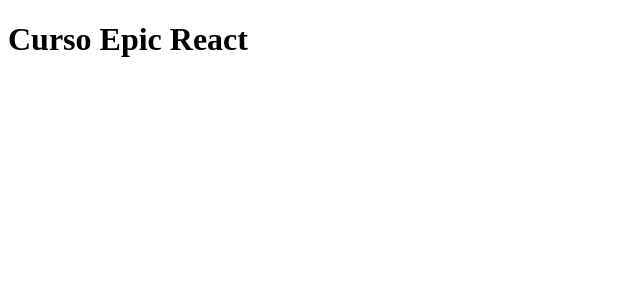
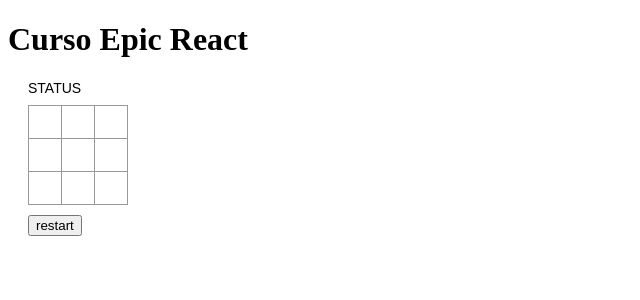
Before and after one commit to erisvaldocorreia2/epic-react, a React (Create React App) app: page /exe4 in a window 1280 px wide. Shown: the top 300 px of the page, without its empty margins (0-640 px from the left). Built offline with nearby package versions, Linux system fonts and the light colour scheme.

Commit message:
iniciando exercicio 4

```diff
--- a/src/Home.js
+++ b/src/Home.js
@@ -1,6 +1,5 @@
 import React from "react";
 import { Link } from "react-router-dom";
-import "./styles.css";
 
 export default function Home() {
   return (
@@ -13,6 +12,8 @@
         <br />
         <Link to="/exe3">Exercicio 3 - useStates</Link>
         <br />
+        <Link to="/exe4">Exercicio 4 - useStates Tic Tac Toe</Link>
+        <br />
       </div>
       <div>
         <h3>Advanced Hooks</h3>
--- a/src/react-hooks/Exercise4.js
+++ b/src/react-hooks/Exercise4.js
@@ -1 +1,121 @@
-// a ser realizado
+import * as React from "react";
+
+function Board() {
+  // 🐨 squares is the state for this component. Add useState for squares
+  const squares = Array(9).fill(null);
+
+  // 🐨 We'll need the following bits of derived state:
+  // - nextValue ('X' or 'O')
+  // - winner ('X', 'O', or null)
+  // - status (`Winner: ${winner}`, `Scratch: Cat's game`, or `Next player: ${nextValue}`)
+  // 💰 I've written the calculations for you! So you can use my utilities
+  // below to create these variables
+
+  // This is the function your square click handler will call. `square` should
+  // be an index. So if they click the center square, this will be `4`.
+  function selectSquare(square) {
+    // 🐨 first, if there's already winner or there's already a value at the
+    // given square index (like someone clicked a square that's already been
+    // clicked), then return early so we don't make any state changes
+    //
+    // 🦉 It's typically a bad idea to mutate or directly change state in React.
+    // Doing so can lead to subtle bugs that can easily slip into production.
+    //
+    // 🐨 make a copy of the squares array
+    // 💰 `[...squares]` will do it!)
+    //
+    // 🐨 set the value of the square that was selected
+    // 💰 `squaresCopy[square] = nextValue`
+    //
+    // 🐨 set the squares to your copy
+  }
+
+  function restart() {
+    // 🐨 reset the squares
+    // 💰 `Array(9).fill(null)` will do it!
+  }
+
+  function renderSquare(i) {
+    return (
+      <button className="square" onClick={() => selectSquare(i)}>
+        {squares[i]}
+      </button>
+    );
+  }
+
+  return (
+    <div>
+      {/* 🐨 put the status in the div below */}
+      <div className="status">STATUS</div>
+      <div className="board-row">
+        {renderSquare(0)}
+        {renderSquare(1)}
+        {renderSquare(2)}
+      </div>
+      <div className="board-row">
+        {renderSquare(3)}
+        {renderSquare(4)}
+        {renderSquare(5)}
+      </div>
+      <div className="board-row">
+        {renderSquare(6)}
+        {renderSquare(7)}
+        {renderSquare(8)}
+      </div>
+      <button className="restart" onClick={restart}>
+        restart
+      </button>
+    </div>
+  );
+}
+
+function Game() {
+  return (
+    <div className="game">
+      <div className="game-board">
+        <Board />
+      </div>
+    </div>
+  );
+}
+
+// eslint-disable-next-line no-unused-vars
+function calculateStatus(winner, squares, nextValue) {
+  return winner
+    ? `Winner: ${winner}`
+    : squares.every(Boolean)
+    ? `Scratch: Cat's game`
+    : `Next player: ${nextValue}`;
+}
+
+// eslint-disable-next-line no-unused-vars
+function calculateNextValue(squares) {
+  return squares.filter(Boolean).length % 2 === 0 ? "X" : "O";
+}
+
+// eslint-disable-next-line no-unused-vars
+function calculateWinner(squares) {
+  const lines = [
+    [0, 1, 2],
+    [3, 4, 5],
+    [6, 7, 8],
+    [0, 3, 6],
+    [1, 4, 7],
+    [2, 5, 8],
+    [0, 4, 8],
+    [2, 4, 6]
+  ];
+  for (let i = 0; i < lines.length; i++) {
+    const [a, b, c] = lines[i];
+    if (squares[a] && squares[a] === squares[b] && squares[a] === squares[c]) {
+      return squares[a];
+    }
+  }
+  return null;
+}
+
+function Exercise4() {
+  return <Game />;
+}
+
+export default Exercise4;
--- a/src/routes.js
+++ b/src/routes.js
@@ -5,6 +5,7 @@
 import Exercise1 from "./react-hooks/Exercise1";
 import Exercise2 from "./react-hooks/Exercise2";
 import Exercise3 from "./react-hooks/Exercise3";
+import Exercise4 from "./react-hooks/Exercise4";
 
 function Routes() {
   return (
@@ -14,6 +15,7 @@
         <Route component={Exercise1} path="/exe1" />
         <Route component={Exercise2} path="/exe2" />
         <Route component={Exercise3} path="/exe3" />
+        <Route component={Exercise4} path="/exe4" />
       </Switch>
     </BrowserRouter>
   );
--- a/src/styles.css
+++ b/src/styles.css
@@ -2,3 +2,223 @@
   font-family: sans-serif;
   text-align: center;
 }
+
+/* CSS fornecido pelo instrutor para visualização do curso */
+.tilt-root {
+  height: 150px;
+  background-color: red;
+  width: 200px;
+  background-image: -webkit-linear-gradient(315deg, #ff00ba 0%, #fae713 100%);
+  background-image: linear-gradient(135deg, #ff00ba 0%, #fae713 100%);
+  transform-style: preserve-3d;
+  will-change: transform;
+  transform: perspective(1000px) rotateX(0deg) rotateY(0deg) scale3d(1, 1, 1);
+}
+.tilt-child {
+  position: absolute;
+  width: 50%;
+  height: 50%;
+  top: 50%;
+  left: 50%;
+  transform: translateZ(30px) translateX(-50%) translateY(-50%);
+  box-shadow: 0 0 50px 0 rgba(51, 51, 51, 0.3);
+  background-color: white;
+}
+.totally-centered {
+  width: 100%;
+  height: 100%;
+  display: flex;
+  justify-content: center;
+  align-items: center;
+}
+
+.game {
+  font: 14px "Century Gothic", Futura, sans-serif;
+  margin: 20px;
+  min-height: 260px;
+}
+
+.game ol,
+.game ul {
+  padding-left: 30px;
+}
+
+.board-row:after {
+  clear: both;
+  content: "";
+  display: table;
+}
+
+.status {
+  margin-bottom: 10px;
+}
+
+.restart {
+  margin-top: 10px;
+}
+
+.square {
+  background: #fff;
+  border: 1px solid #999;
+  float: left;
+  font-size: 24px;
+  font-weight: bold;
+  line-height: 34px;
+  height: 34px;
+  margin-right: -1px;
+  margin-top: -1px;
+  padding: 0;
+  text-align: center;
+  width: 34px;
+}
+
+.square:focus {
+  outline: none;
+  background: #ddd;
+}
+
+.game {
+  display: flex;
+  flex-direction: row;
+}
+
+.game-info {
+  margin-left: 20px;
+  min-width: 190px;
+}
+
+/* For exercise 6, we're handling errors with an error boundary */
+body[class*="6"] :not(.render-container) > iframe,
+body[class*="6"] > iframe {
+  display: none;
+}
+
+.pokemon-info-app a {
+  color: #cc0000;
+}
+
+.pokemon-info-app a:focus,
+.pokemon-info-app a:hover,
+.pokemon-info-app a:active {
+  color: #8a0000;
+}
+
+.pokemon-info-app input {
+  line-height: 2;
+  font-size: 16px;
+  box-shadow: 0 0.125rem 0.25rem rgba(0, 0, 0, 0.075);
+  border: none;
+  border-radius: 2px;
+  padding-left: 10px;
+  padding-right: 10px;
+  background-color: #eee;
+}
+
+.pokemon-info-app button {
+  font-size: 1rem;
+  font-family: inherit;
+  border: 1px solid #ff0000;
+  background-color: #cc0000;
+  cursor: pointer;
+  padding: 8px 10px;
+  color: #eee;
+  border-radius: 3px;
+}
+
+.pokemon-info-app button:disabled {
+  border-color: #dc9494;
+  background-color: #f16161;
+  cursor: unset;
+}
+
+.pokemon-info-app button:hover:not(:disabled),
+.pokemon-info-app button:active:not(:disabled),
+.pokemon-info-app button:focus:not(:disabled) {
+  border-color: #cc0000;
+  background-color: #8a0000;
+}
+
+.pokemon-info-app .totally-centered {
+  width: 100%;
+  height: 100%;
+  display: flex;
+  justify-content: center;
+  align-items: center;
+}
+
+.pokemon-info-app {
+  max-width: 500px;
+  margin: auto;
+}
+
+[class*="_isolated"] .pokemon-info-app {
+  margin-top: 50px;
+}
+
+.pokemon-form {
+  display: flex;
+  flex-direction: column;
+  align-items: center;
+}
+
+.pokemon-form input {
+  margin-top: 10px;
+  margin-right: 10px;
+}
+
+.pokemon-info {
+  height: 400px;
+  width: 300px;
+  margin: auto;
+  overflow: auto;
+  background-color: #eee;
+  border-radius: 4px;
+  padding: 10px;
+  position: relative;
+}
+
+.pokemon-info.pokemon-loading {
+  opacity: 0.6;
+  transition: opacity 0s;
+  /* note: the transition delay is the same as the busyDelayMs config */
+  transition-delay: 0.4s;
+}
+
+.pokemon-info h2 {
+  font-weight: bold;
+  text-align: center;
+  margin-top: 0.3em;
+}
+
+.pokemon-info img {
+  max-width: 100%;
+  max-height: 200px;
+}
+
+.pokemon-info .pokemon-info__img-wrapper {
+  text-align: center;
+  margin-top: 20px;
+}
+
+.pokemon-info .pokemon-info__fetch-time {
+  position: absolute;
+  top: 6px;
+  right: 10px;
+}
+
+.pokemon-info-app button.invisible-button {
+  border: none;
+  padding: inherit;
+  font-size: inherit;
+  font-family: inherit;
+  cursor: pointer;
+  font-weight: inherit;
+  background-color: transparent;
+  color: #000;
+}
+.pokemon-info-app button.invisible-button:hover,
+.pokemon-info-app button.invisible-button:active,
+.pokemon-info-app button.invisible-button:focus {
+  border: none;
+  background-color: transparent;
+}
```
